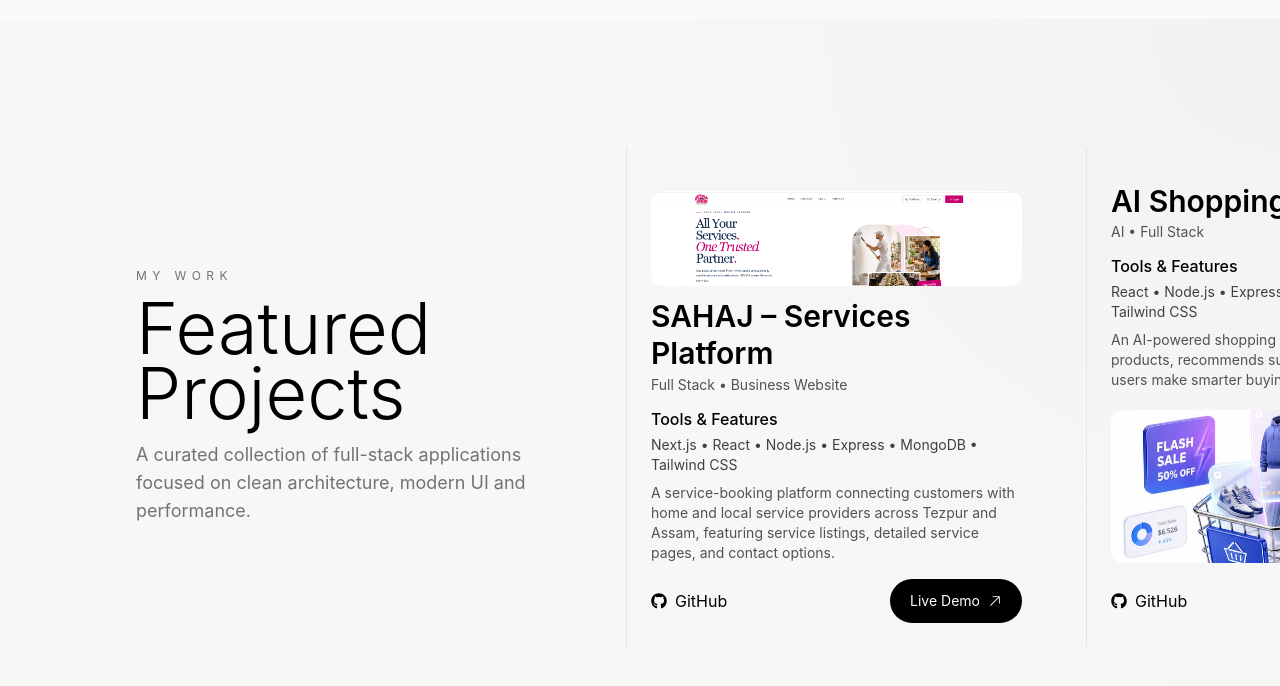
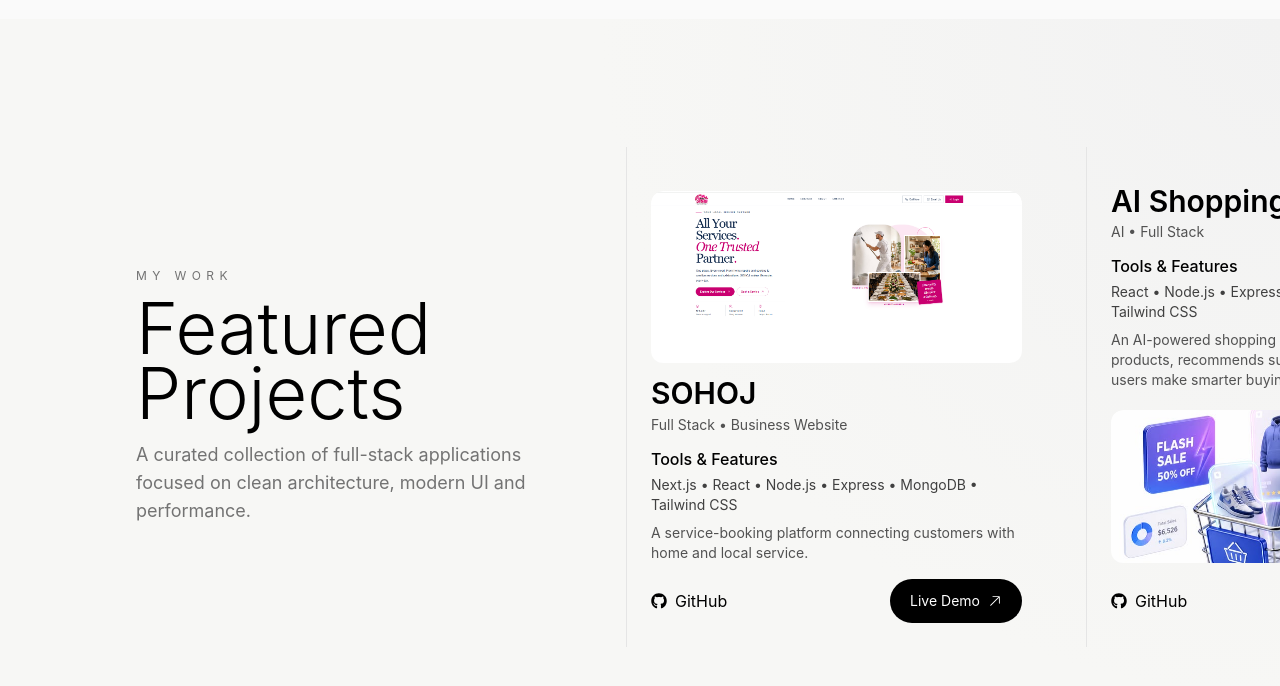
Before and after one commit to Bastab10/frontend-portfolio, a React (Vite) app: page / in a window 1280 px wide. Shown: the part 2364-3050 px from the top of the page. Built offline with nearby package versions, Linux system fonts and the light colour scheme; a web font is replaced by a local one.

Commit message:
add projects

```diff
--- a/src/data/projects.js
+++ b/src/data/projects.js
@@ -3,10 +3,10 @@ const projects = [
   {
     id: 1,
     number: "01",
-    title: "SAHAJ –  Services Platform",
+    title: "SOHOJ ",
     category: "Full Stack • Business Website",
     description:
-      "A service-booking platform connecting customers with home and local service providers across Tezpur and Assam, featuring service listings, detailed service pages, and contact options.",
+      "A service-booking platform connecting customers with home and local service.",
 
     tech: [
       "Next.js",
```
